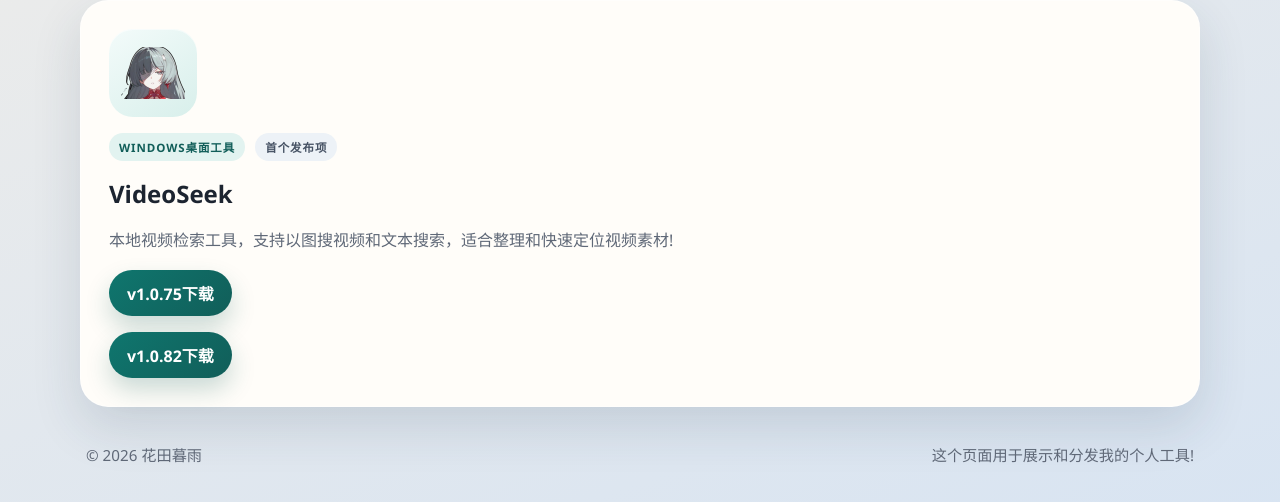
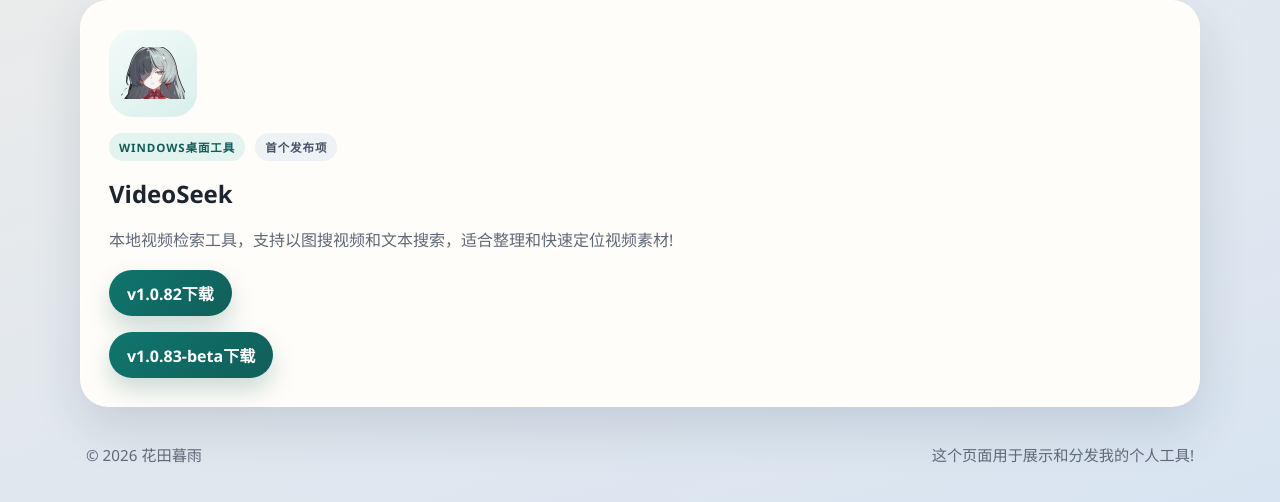
Before and after one commit to 6v17/tools-homepage, a website built with webpack: page index.html in a window 1280 px wide. Shown: the part 534-1036 px from the top of the page. Built offline with nearby package versions, Linux system fonts and the light colour scheme.

Commit message:
1.0.83-beta

```diff
--- a/index.html
+++ b/index.html
@@ -67,11 +67,12 @@
           </div>
           <h3>VideoSeek</h3>
           <p>本地视频检索工具，支持以图搜视频和文本搜索，适合整理和快速定位视频素材!</p>
+
           <div class="tool-actions">
-            <a class="primary-btn" href="https://1858268090.share.123pan.cn/123pan/VFA7vd-fLhnA?pwd=0fAY#" target="_blank" rel="noopener noreferrer" aria-label="在新标签页下载 VideoSeek v1.0.75">v1.0.75下载</a>
+            <a class="primary-btn" href="https://1858268090.share.123pan.cn/123pan/VFA7vd-vsJnA?pwd=acS4#" target="_blank" rel="noopener noreferrer" aria-label="在新标签页下载 VideoSeek v1.0.82">v1.0.82下载</a>
           </div>
           <div class="tool-actions">
-            <a class="primary-btn" href="https://1858268090.share.123pan.cn/123pan/VFA7vd-vsJnA?pwd=acS4#" target="_blank" rel="noopener noreferrer" aria-label="在新标签页下载 VideoSeek v1.0.82">v1.0.82下载</a>
+            <a class="primary-btn" href="https://1858268090.share.123pan.cn/123pan/VFA7vd-FHJXA?pwd=4JY8#" target="_blank" rel="noopener noreferrer" aria-label="在新标签页下载 VideoSeek v1.0.83">v1.0.83-beta下载</a>
           </div>
         </article>
         <!-- 新工具直接复制 tool-card 区块即可 -->
```
